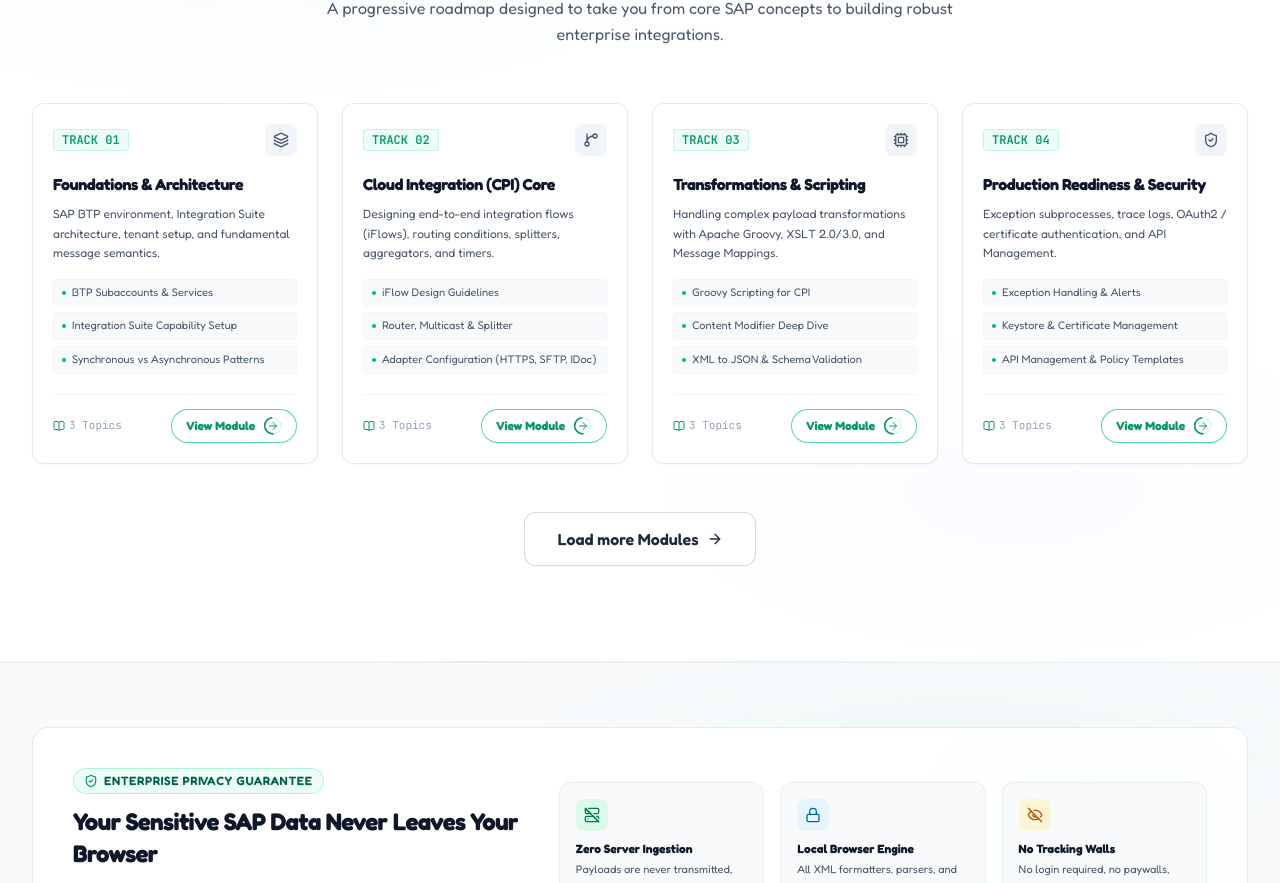
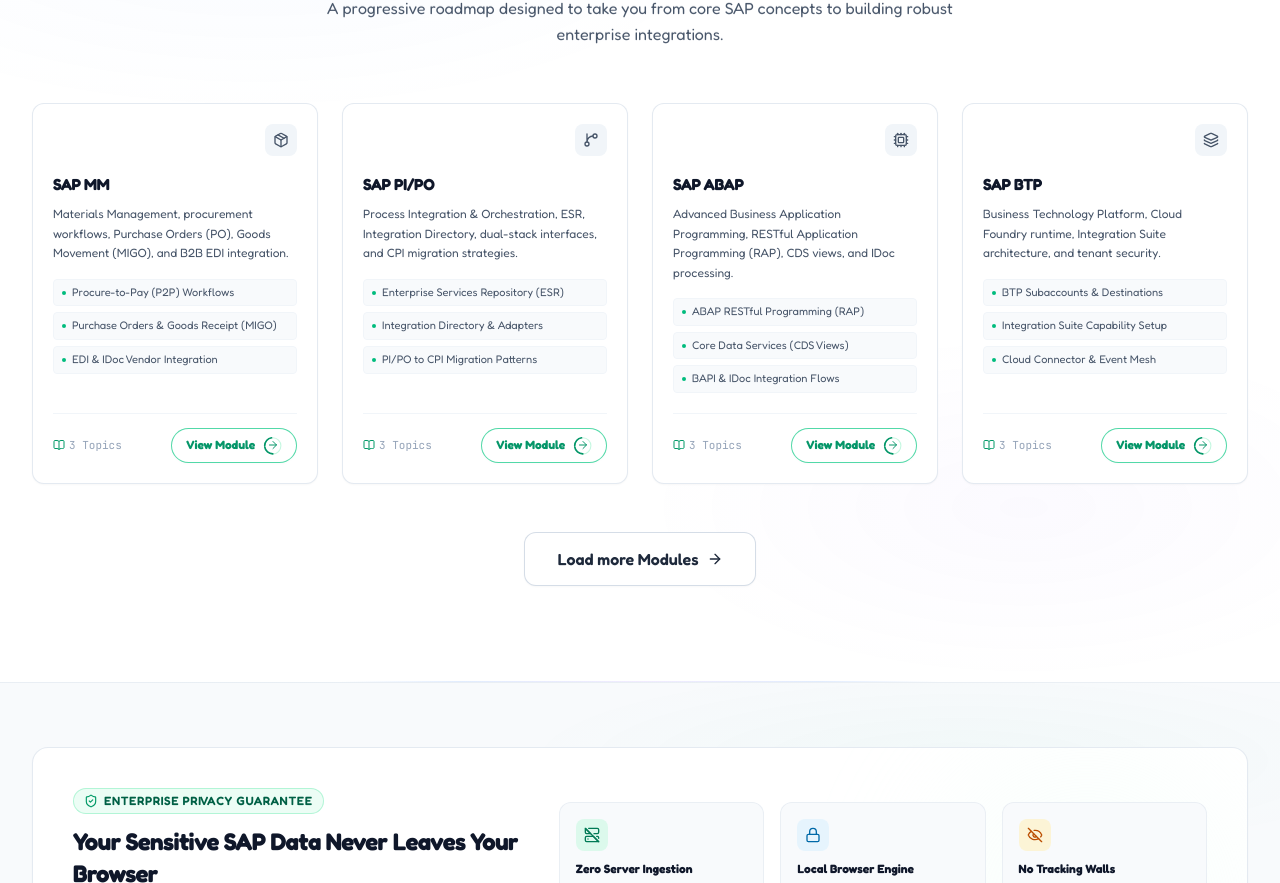
Before and after one commit to Arko-009/ToolSAP, a React (Vite) app in the folder client/: page / in a window 1280 px wide. Shown: the part 2860-3743 px from the top of the page. Built offline with nearby package versions, Linux system fonts and the light colour scheme; a web font is replaced by a local one.

Commit message:
feat(curriculum): update cards to real SAP topics (MM, PI/PO, ABAP, BTP) and remove Track badge

```diff
--- a/client/src/components/home/CurriculumSection.tsx
+++ b/client/src/components/home/CurriculumSection.tsx
@@ -1,4 +1,4 @@
-import { BookOpen, Layers, GitBranch, Cpu, ShieldCheck } from 'lucide-react';
+import { BookOpen, Layers, GitBranch, Cpu, Package } from 'lucide-react';
 import { Container } from '@/components/layout/Container';
 import { useScrollReveal } from '@/hooks/useScrollReveal';
 import { CapsuleButton } from '@/components/common/CapsuleButton';
@@ -6,32 +6,32 @@ import { RippleButton } from '@/components/ui/RippleButton';
 
 const curriculumTracks = [
   {
-    step: '01',
-    title: 'Foundations & Architecture',
-    description: 'SAP BTP environment, Integration Suite architecture, tenant setup, and fundamental message semantics.',
-    icon: Layers,
-    topics: ['BTP Subaccounts & Services', 'Integration Suite Capability Setup', 'Synchronous vs Asynchronous Patterns'],
+    id: 'sap-mm',
+    title: 'SAP MM',
+    description: 'Materials Management, procurement workflows, Purchase Orders (PO), Goods Movement (MIGO), and B2B EDI integration.',
+    icon: Package,
+    topics: ['Procure-to-Pay (P2P) Workflows', 'Purchase Orders & Goods Receipt (MIGO)', 'EDI & IDoc Vendor Integration'],
   },
   {
-    step: '02',
-    title: 'Cloud Integration (CPI) Core',
-    description: 'Designing end-to-end integration flows (iFlows), routing conditions, splitters, aggregators, and timers.',
+    id: 'sap-pipo',
+    title: 'SAP PI/PO',
+    description: 'Process Integration & Orchestration, ESR, Integration Directory, dual-stack interfaces, and CPI migration strategies.',
     icon: GitBranch,
-    topics: ['iFlow Design Guidelines', 'Router, Multicast & Splitter', 'Adapter Configuration (HTTPS, SFTP, IDoc)'],
+    topics: ['Enterprise Services Repository (ESR)', 'Integration Directory & Adapters', 'PI/PO to CPI Migration Patterns'],
   },
   {
-    step: '03',
-    title: 'Transformations & Scripting',
-    description: 'Handling complex payload transformations with Apache Groovy, XSLT 2.0/3.0, and Message Mappings.',
+    id: 'sap-abap',
+    title: 'SAP ABAP',
+    description: 'Advanced Business Application Programming, RESTful Application Programming (RAP), CDS views, and IDoc processing.',
     icon: Cpu,
-    topics: ['Groovy Scripting for CPI', 'Content Modifier Deep Dive', 'XML to JSON & Schema Validation'],
+    topics: ['ABAP RESTful Programming (RAP)', 'Core Data Services (CDS Views)', 'BAPI & IDoc Integration Flows'],
   },
   {
-    step: '04',
-    title: 'Production Readiness & Security',
-    description: 'Exception subprocesses, trace logs, OAuth2 / certificate authentication, and API Management.',
-    icon: ShieldCheck,
-    topics: ['Exception Handling & Alerts', 'Keystore & Certificate Management', 'API Management & Policy Templates'],
+    id: 'sap-btp',
+    title: 'SAP BTP',
+    description: 'Business Technology Platform, Cloud Foundry runtime, Integration Suite architecture, and tenant security.',
+    icon: Layers,
+    topics: ['BTP Subaccounts & Destinations', 'Integration Suite Capability Setup', 'Cloud Connector & Event Mesh'],
   },
 ];
 
@@ -59,7 +59,7 @@ export function CurriculumSection() {
           </p>
         </div>
 
-        {/* 4 Track Cards Grid */}
+        {/* 4 Module Cards Grid */}
         <div
           ref={gridRef}
           className={`grid sm:grid-cols-2 lg:grid-cols-4 gap-6 stagger-children ${gridVisible ? 'reveal-visible' : ''}`}
@@ -68,15 +68,12 @@ export function CurriculumSection() {
             const Icon = track.icon;
             return (
               <div
-                key={track.step}
+                key={track.id}
                 className="card-premium card-glow group relative rounded-xl bg-white border border-neutral-200/90 p-5 shadow-xs hover:shadow-md hover:border-emerald-300 transition-all duration-150 flex flex-col justify-between"
               >
                 <div>
-                  {/* Step & Icon */}
-                  <div className="flex items-center justify-between mb-4">
-                    <span className="text-xs font-mono font-bold text-emerald-600 bg-emerald-50 px-2 py-0.5 rounded border border-emerald-200/60 chip-glow">
-                      TRACK {track.step}
-                    </span>
+                  {/* Top Icon */}
+                  <div className="flex items-center justify-end mb-4">
                     <div className="icon-lift w-8 h-8 rounded-lg bg-neutral-100 flex items-center justify-center text-neutral-600 group-hover:bg-emerald-50 group-hover:text-emerald-600 transition-colors">
                       <Icon className="h-4 w-4" />
                     </div>
```
